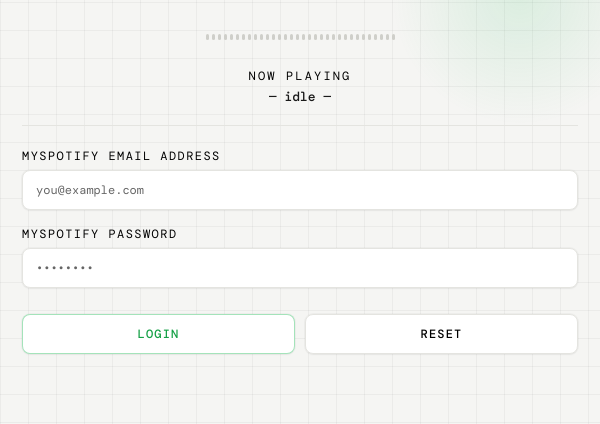
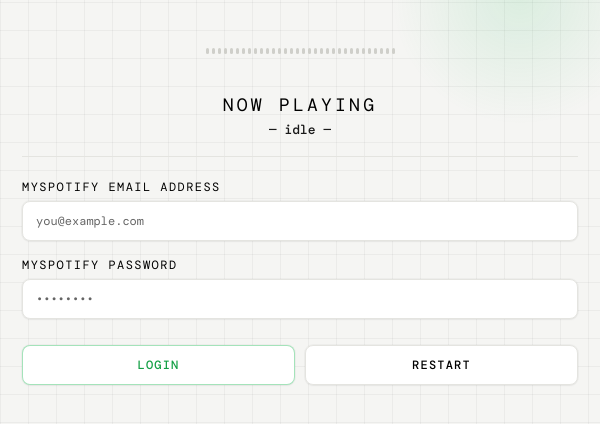
Before and after one commit to abubakars474/spotify-agent, an Electron app: page ui/index.html in a window 600 px wide. Both pictures are taken after a click on the button "OPEN BROWSER". Shown: the part 54-478 px from the top of the page. Drawn offline with nearby package versions, Linux system fonts and the light colour scheme; no server answers; a web font is replaced by a local one.

Commit message:
Small changes

```diff
--- a/ui/index.html
+++ b/ui/index.html
@@ -235,10 +235,10 @@
       </div>
     </div>
 
-    <div class="visualizer" id="visualizer"></div>
+    <div style="margin-top: 40px;" class="visualizer" id="visualizer"></div>
 
-    <div class="now-playing">
-      <span class="np-label">Now Playing</span>
+    <div class="now-playing" style="margin-top: 20px;">
+      <span class="np-label" style="font-size: 18px;">Now Playing</span>
       <span class="np-title" id="npTitle">— idle —</span>
     </div>
 
@@ -247,7 +247,7 @@
     <!-- VIEW 1: Open Browser -->
     <div id="viewInitial" class="view">
       <div class="hint">Click <b>Open Browser</b>, sign into Spotify in the window that opens, then come back here to log in.</div>
-      <div class="controls">
+      <div class="controls" style="margin-top: 30px;">
         <button class="btn btn-primary" onclick="openBrowser()">Open Browser</button>
       </div>
     </div>
@@ -265,7 +265,7 @@
       <div class="error" id="loginError"></div>
       <div class="controls">
         <button class="btn btn-primary" id="btnLogin" onclick="doLogin()">Login</button>
-        <button class="btn btn-reset" onclick="resetApp()">Reset</button>
+        <button class="btn btn-reset" onclick="resetApp()">Restart</button>
       </div>
     </div>
 
@@ -275,14 +275,14 @@
         <label>Playlist duration (minutes)</label>
         <input id="duration" type="number" min="1" value="30">
       </div>
-      <div class="controls">
+      <div class="controls" style="margin-top: 30px;">
         <button class="btn btn-primary" id="btnStart" onclick="start()">Start</button>
-        <button class="btn btn-reset" onclick="resetApp()">Reset</button>
+        <button class="btn btn-reset" onclick="resetApp()">Restart</button>
       </div>
     </div>
 
     <!-- VIEW 3b: Running (Play / Pause / Reset) -->
-    <div id="viewRunning" class="view hidden">
+    <div id="viewRunning" class="view hidden" style="margin-top:20px;">
       <div class="controls">
         <button class="btn btn-primary" id="btnPlay" onclick="playAction()" disabled>
           <svg width="10" height="10" viewBox="0 0 10 10" fill="currentColor">
@@ -297,7 +297,7 @@
           </svg>
           Pause
         </button>
-        <button class="btn btn-reset" onclick="resetApp()">Reset</button>
+        <button class="btn btn-reset" onclick="resetApp()">Restart</button>
       </div>
     </div>
 
```
